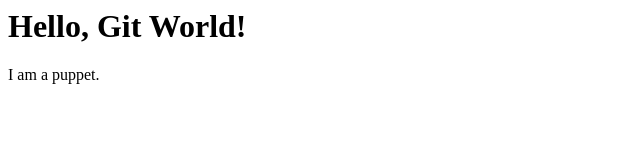
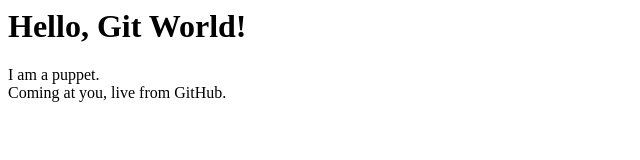
Before and after one commit to PaddyCello/GitGithubMasterclass, a plain HTML site: page index.html in a window 1280 px wide. Shown: the whole page, without its empty margins (0-640 px from the left). Drawn offline with Linux system fonts and the light colour scheme.

Commit message:
Update index.html

```diff
--- a/index.html
+++ b/index.html
@@ -1,3 +1,5 @@
 <h1>Hello, Git World!</h1>
 
 <div>I am a puppet.</div>
+
+<div>Coming at you, live from GitHub.</div>
```
